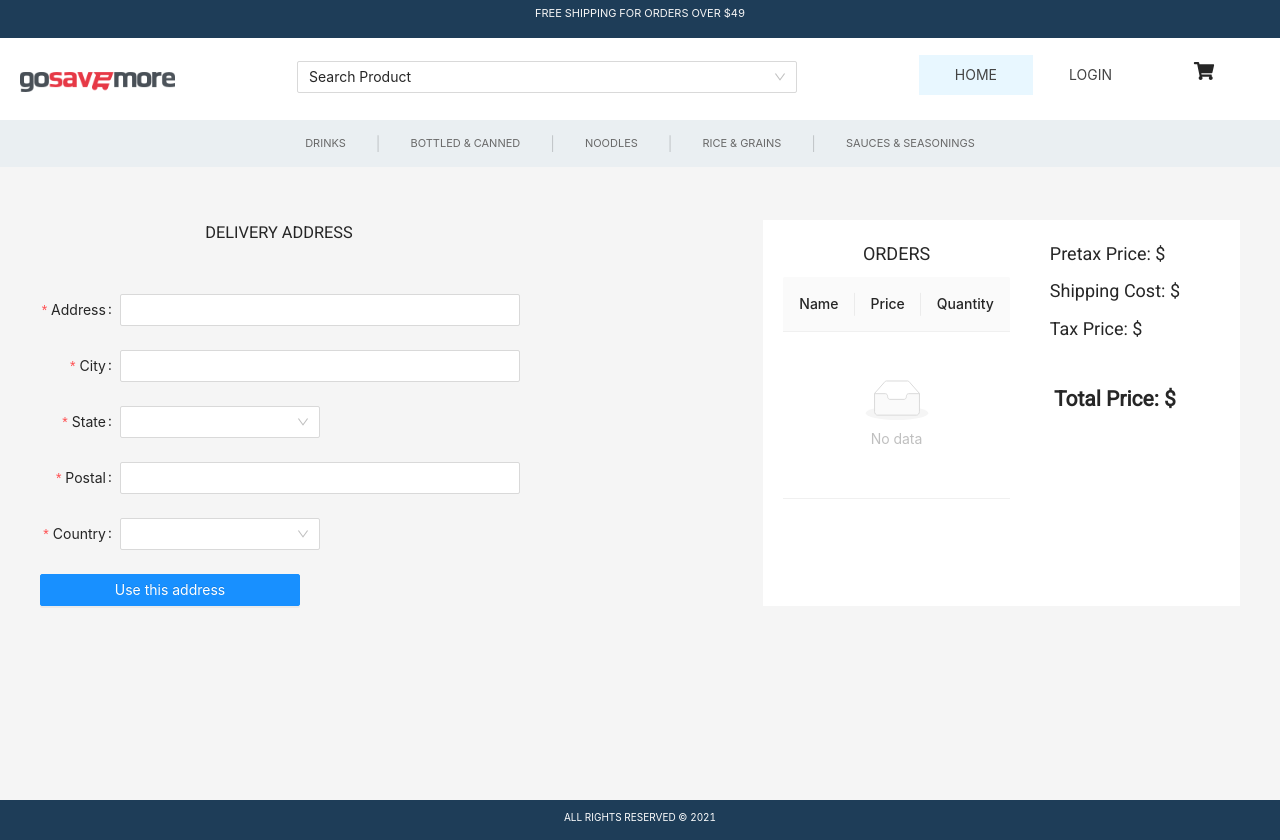
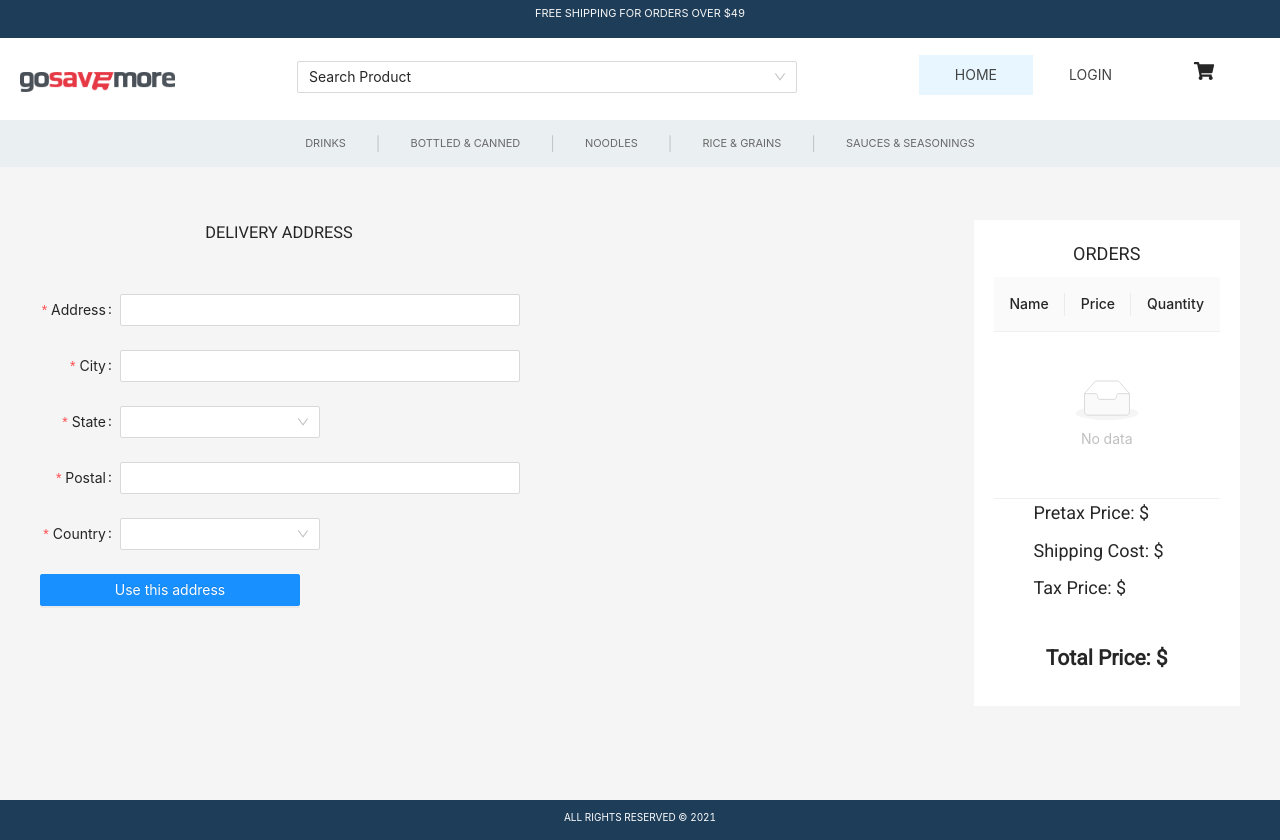
Before and after one commit to gosavemore-com/gosavemore-fe, a React (Create React App) app: page /shipping in a window 1280 px wide. Built offline with nearby package versions, Linux system fonts and the light colour scheme; sample sign-in values are in the browser's storage.

Commit message:
separated the tableOrder component/screen

```diff
--- /dev/null
+++ b/src/components/TableOrder.jsx
@@ -0,0 +1,47 @@
+import React from "react";
+import { Table } from "antd";
+
+const TableOrder = ({ tableData, cartPrice, shippingPrice, taxPrice, totalPrice }) => {
+  const columns = [
+    {
+      title: "Name",
+      dataIndex: "name",
+      key: "name",
+    },
+    {
+      title: "Price",
+      dataIndex: "price",
+      key: "price",
+    },
+    {
+      title: "Quantity",
+      dataIndex: "quantity",
+      key: "quantity",
+    },
+  ];
+  return (
+    <div>
+      <div className="orders-list-products">
+        <h3>Orders</h3>
+
+        <Table columns={columns} dataSource={tableData} />
+      </div>
+      <div className="orders-list-pricing">
+        <h3>
+          Pretax Price: <span>${cartPrice}</span>
+        </h3>
+        <h3>
+          Shipping Cost: <span>${shippingPrice}</span>
+        </h3>
+
+        <h3>
+          Tax Price: <span>${taxPrice}</span>
+        </h3>
+
+        <h2>Total Price: ${totalPrice}</h2>
+      </div>
+    </div>
+  );
+};
+
+export default TableOrder;
--- a/src/pages/Shipping.jsx
+++ b/src/pages/Shipping.jsx
@@ -1,10 +1,11 @@
 import React, { useState, useEffect } from "react";
 import { useSelector } from "react-redux";
-import { Card, Form, Input, Select, Button, Table, Tag, Space } from "antd";
+import { Card, Form, Input, Select, Button, Table } from "antd";
 import { states } from "../util/data";
 import { useDispatch } from "react-redux";
 import { saveAddress } from "../redux/actions/orderAction";
 import { useHistory } from "react-router-dom";
+import TableOrder from "../components/TableOrder";
 
 const Shipping = () => {
   const [tableData, setTableData] = useState([]);
@@ -36,24 +37,6 @@ const Shipping = () => {
       span: 16,
     },
   };
-
-  const columns = [
-    {
-      title: "Name",
-      dataIndex: "name",
-      key: "name",
-    },
-    {
-      title: "Price",
-      dataIndex: "price",
-      key: "price",
-    },
-    {
-      title: "Quantity",
-      dataIndex: "quantity",
-      key: "quantity",
-    },
-  ];
 
   const onFinish = (values) => {
     dispatch(saveAddress(values));
@@ -127,25 +110,13 @@ const Shipping = () => {
           </Form>
         </div>
         <div className="orders-list">
-          <div className="orders-list-products">
-            <h3>Orders</h3>
-            <Table columns={columns} dataSource={tableData} />
-          </div>
-
-          <div className="orders-list-pricing">
-            <h3>
-              Pretax Price: <span>${cartPrice}</span>
-            </h3>
-            <h3>
-              Shipping Cost: <span>${shippingPrice}</span>
-            </h3>
-
-            <h3>
-              Tax Price: <span>${taxPrice}</span>
-            </h3>
-
-            <h2>Total Price: ${totalPrice}</h2>
-          </div>
+          <TableOrder
+            tableData={tableData}
+            cartPrice={cartPrice}
+            shippingPrice={shippingPrice}
+            taxPrice={taxPrice}
+            totalPrice={totalPrice}
+          />
         </div>
       </div>
     </>
```
Also changed, not shown: 1 other file (tests, documents, lock files or other folders).
